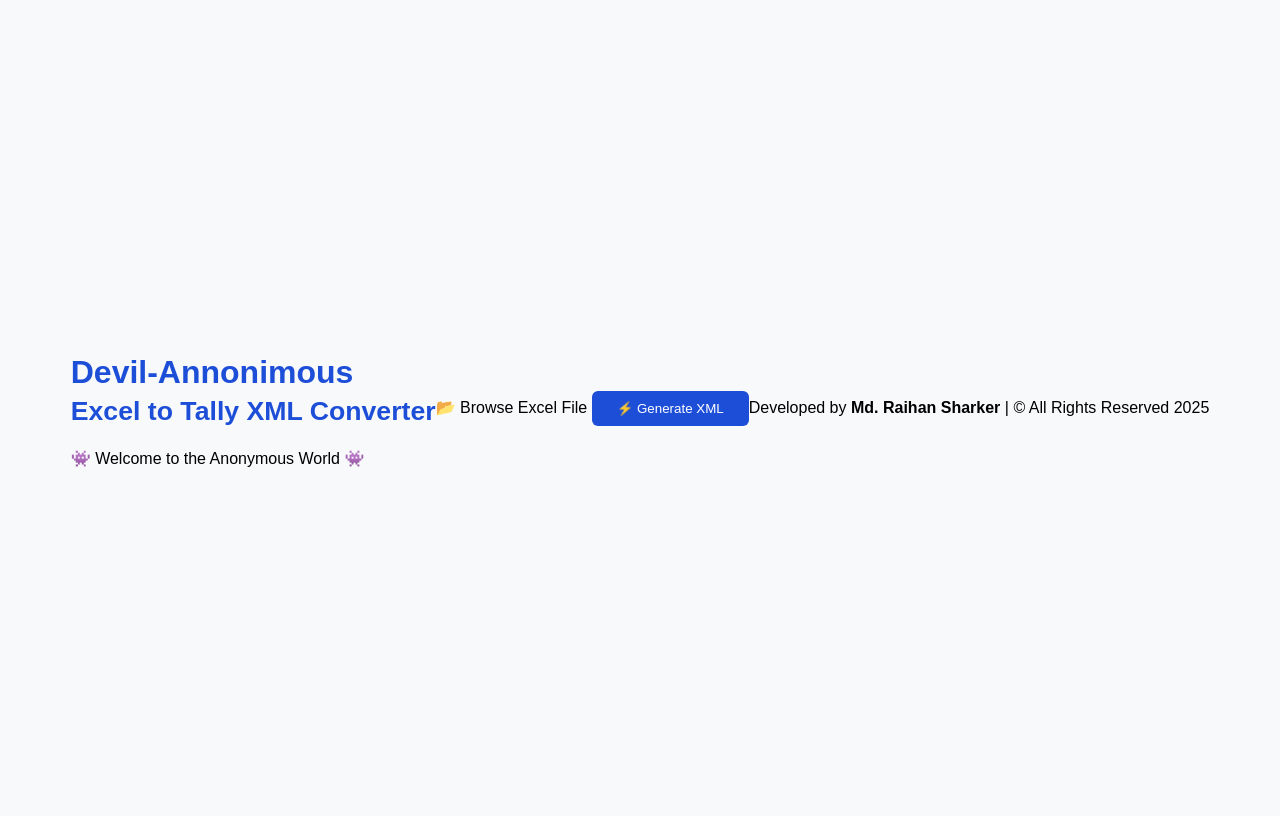
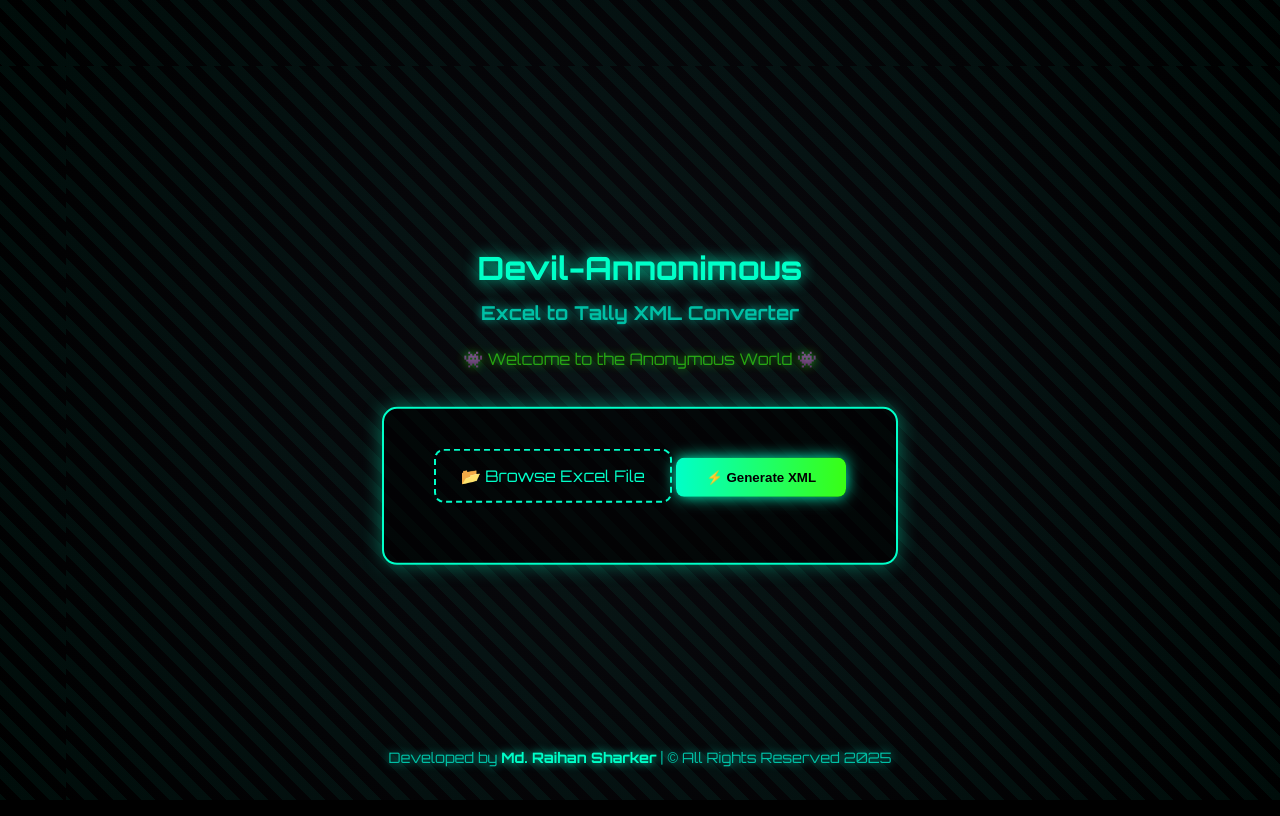
Before and after one commit to Devil-Annonimous/Tally-Excel-to-Xml, a Flask app: page / in a window 1280 px wide. Run offline with Flask 3, Linux system fonts and the light colour scheme.

Commit message:
style.css

```diff
--- a/static/style.css
+++ b/static/style.css
@@ -1,38 +1,122 @@
+/* ---------- Global ---------- */
 body {
-    font-family: Arial, sans-serif;
-    background: #f8f9fa;
-    display: flex;
-    justify-content: center;
-    align-items: center;
-    height: 100vh;
+  margin: 0;
+  padding: 0;
+  font-family: 'Orbitron', sans-serif;
+  color: #00ffc8;
+  background: radial-gradient(circle at center, #0a0a0f 0%, #000 100%);
+  overflow-x: hidden;
+  height: 100vh;
+  display: flex;
+  flex-direction: column;
+  align-items: center;
+  justify-content: center;
+  text-align: center;
+  position: relative;
 }
 
-.container {
-    background: #fff;
-    padding: 30px 40px;
-    border-radius: 15px;
-    box-shadow: 0px 4px 12px rgba(0,0,0,0.2);
-    text-align: center;
+/* ---------- Background overlay animation ---------- */
+.overlay {
+  position: absolute;
+  width: 100%;
+  height: 100%;
+  background: repeating-linear-gradient(
+    45deg,
+    rgba(0,255,200,0.05),
+    rgba(0,255,200,0.05) 10px,
+    transparent 10px,
+    transparent 20px
+  );
+  animation: moveBg 10s linear infinite;
+  z-index: 0;
+}
+@keyframes moveBg {
+  from { background-position: 0 0; }
+  to { background-position: 100px 100px; }
 }
 
+/* ---------- Header ---------- */
+header {
+  position: relative;
+  z-index: 1;
+  margin-bottom: 30px;
+}
 h1 {
-    color: #1d4ed8;
+  font-size: 2rem;
+  color: #00ffc8;
+  text-shadow: 0 0 15px #00ffc8;
+}
+h1 small {
+  color: #00bfa5;
+  font-size: 1.2rem;
+  text-shadow: 0 0 10px #00bfa5;
+}
+.welcome {
+  font-size: 1rem;
+  color: #39ff14;
+  text-shadow: 0 0 10px #39ff14;
+  animation: flicker 2s infinite alternate;
+}
+@keyframes flicker {
+  from { opacity: 1; }
+  to { opacity: 0.6; }
 }
 
-input[type=file] {
-    margin: 20px 0;
+/* ---------- Upload Box ---------- */
+.upload-box {
+  background: rgba(0, 0, 0, 0.6);
+  border: 2px solid #00ffc8;
+  border-radius: 15px;
+  padding: 40px 50px;
+  box-shadow: 0 0 20px rgba(0,255,200,0.4);
+  z-index: 1;
+  animation: float 4s ease-in-out infinite;
+}
+@keyframes float {
+  0%, 100% { transform: translateY(0px); }
+  50% { transform: translateY(-10px); }
+}
+.file-label {
+  cursor: pointer;
+  display: inline-block;
+  color: #00ffc8;
+  padding: 15px 25px;
+  border: 2px dashed #00ffc8;
+  border-radius: 10px;
+  margin-bottom: 20px;
+  transition: all 0.3s ease;
+}
+.file-label:hover {
+  background: rgba(0,255,200,0.1);
+  transform: scale(1.05);
+}
+.generate-btn {
+  display: inline-block;
+  background: linear-gradient(90deg, #00ffc8, #39ff14);
+  color: #000;
+  font-weight: bold;
+  border: none;
+  padding: 12px 30px;
+  border-radius: 8px;
+  cursor: pointer;
+  transition: all 0.3s ease;
+  box-shadow: 0 0 15px #00ffc8;
+}
+.generate-btn:hover {
+  background: linear-gradient(90deg, #39ff14, #00ffc8);
+  box-shadow: 0 0 25px #00ffc8;
 }
 
-button {
-    background-color: #1d4ed8;
-    color: white;
-    border: none;
-    padding: 10px 25px;
-    border-radius: 6px;
-    cursor: pointer;
-    transition: background 0.3s;
+/* ---------- Footer ---------- */
+footer {
+  position: absolute;
+  bottom: 20px;
+  font-size: 0.9rem;
+  color: #00bfa5;
+  text-shadow: 0 0 10px #00bfa5;
+  z-index: 1;
 }
-
-button:hover {
-    background-color: #2563eb;
+footer b {
+  color: #00ffc8;
+  text-shadow: 0 0 10px #00ffc8;
 }
```
